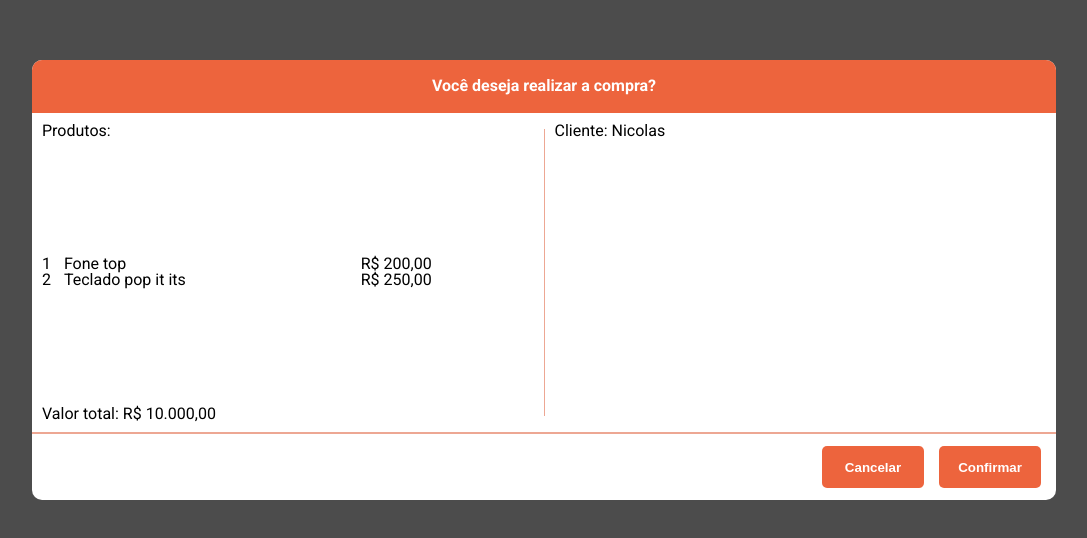
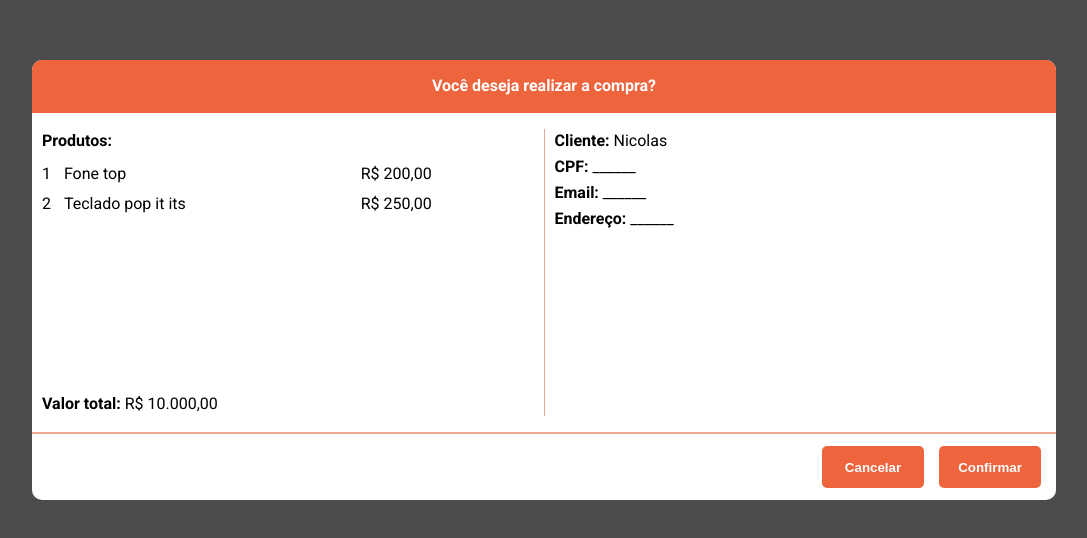
Before and after one commit to Nicoladla/cdoStore_front-end, a React (Create React App) app: page /teste in a window 1280 px wide. Shown: the part 120-658 px from the top of the page, without its empty margins (96-1183 px from the left). Built offline with nearby package versions, Linux system fonts and the light colour scheme.

Commit message:
feat: finalizado a tela de confirmação da compra

```diff
--- a/src/components/ConfirmPurchase.js
+++ b/src/components/ConfirmPurchase.js
@@ -7,13 +7,11 @@ export default function ConfirmPurchase() {
         <header>Você deseja realizar a compra?</header>
         <Content>
           <section>
-            {/*             <ul>
-              <p>Produtos:</p>
-              <li>1 Fone top R$ 200,00</li>
-              <li>2 Teclado pop it its R$ 200,00</li>
-              <li>1 Teclado de luizinha R$ 200,00</li>
-            </ul> */}
-            <p>Produtos:</p>
+            <div>
+              <p>
+                <span>Produtos:</span>
+              </p>
+
               <table border="1">
                 <tbody>
                   <tr>
@@ -28,12 +26,26 @@ export default function ConfirmPurchase() {
                   </tr>
                 </tbody>
               </table>
-            <p>Valor total: R$ 10.000,00</p>
+            </div>
+            <p>
+              <span>Valor total: </span>R$ 10.000,00
+            </p>
           </section>
 
           <div></div>
           <section>
-            <p>Cliente: Nicolas</p>
+            <p>
+              <span>Cliente: </span>Nicolas
+            </p>
+            <p>
+              <span>CPF: </span>______
+            </p>
+            <p>
+              <span>Email: </span>______
+            </p>
+            <p>
+              <span>Endereço: </span>______
+            </p>
           </section>
         </Content>
         <Buttons>
@@ -52,6 +64,9 @@ const ConfirmPurchaseScreen = styled.div`
   display: flex;
   justify-content: center;
   align-items: center;
+  position: fixed;
+  top: 0;
+  left: 0;
 `;
 
 const ConfirmScreen = styled.div`
@@ -82,7 +97,7 @@ const Content = styled.main`
   display: flex;
   justify-content: space-between;
 
-  div {
+  & > div {
     background-color: #eda793;
     width: 1px;
     height: 90%;
@@ -91,13 +106,33 @@ const Content = styled.main`
 
   section {
     width: 50%;
-    padding: 10px;
+    padding: 20px 10px;
   }
 
   section:first-child {
     display: flex;
     flex-direction: column;
     justify-content: space-between;
+  }
+  section:first-child div {
+    overflow: auto;
+  }
+  section:first-child p:last-child {
+    margin-top: 20px;
+  }
+
+  section:last-child p {
+    margin-bottom: 10px;
+  }
+
+  span {
+    font-weight: bold;
+  }
+
+  table {
+    width: 100%;
+    line-height: 30px;
+    margin-top: 10px;
   }
 `;
 
```
Lines whose indentation alone changed are shown as unchanged.
